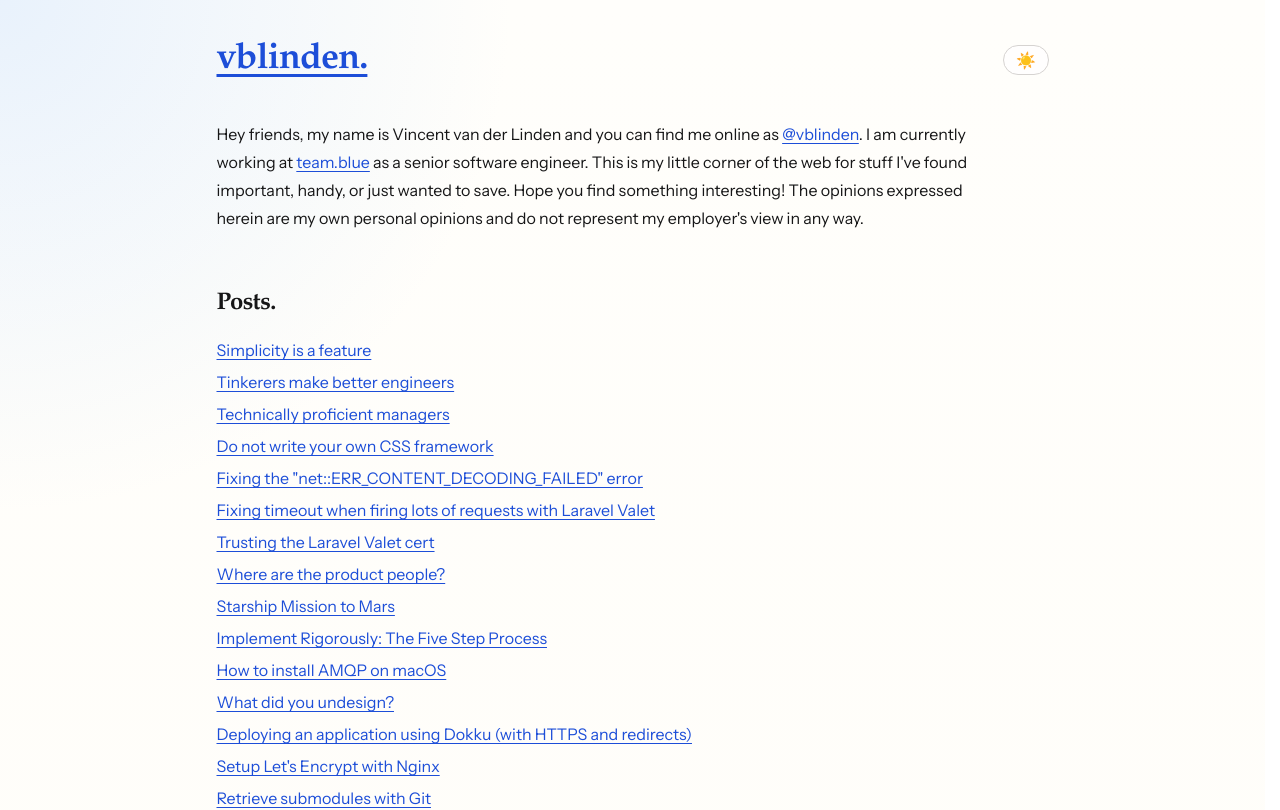
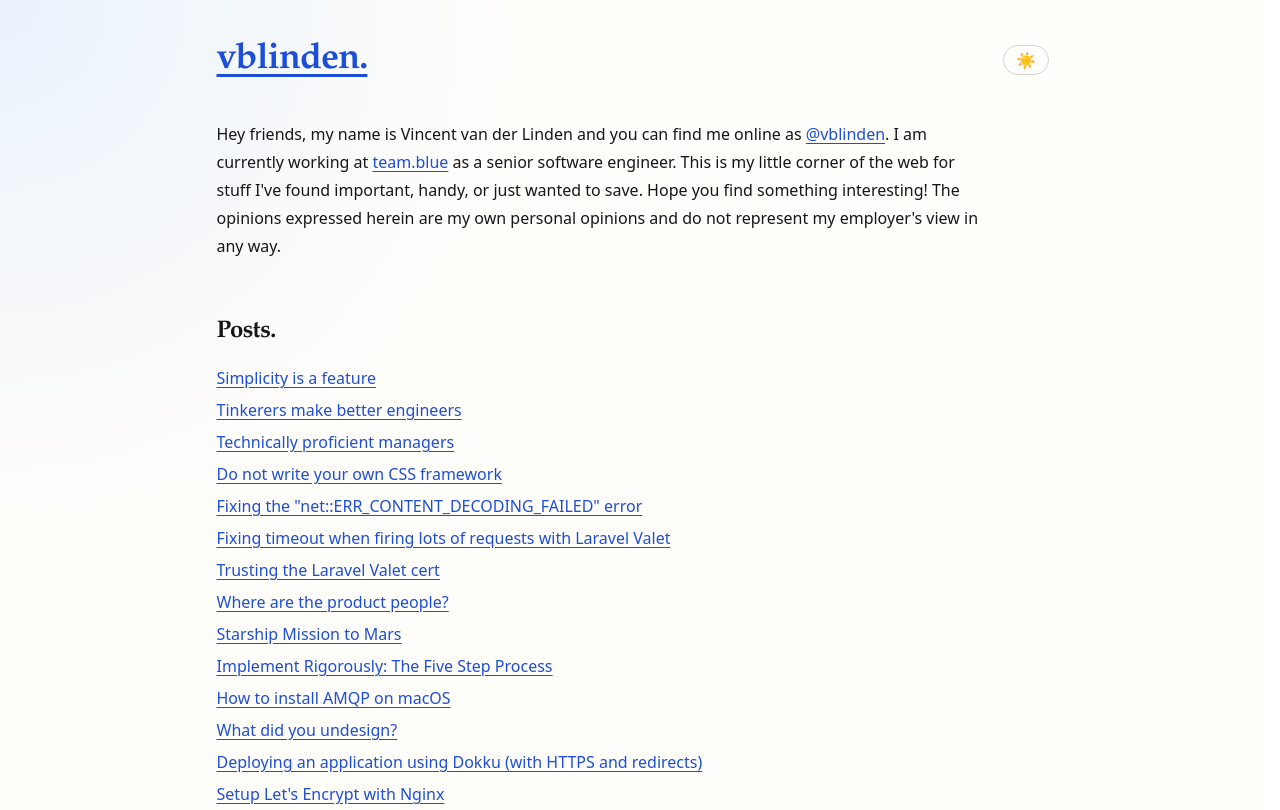
Before and after one commit to vblinden/blog, a Next.js app: page / in a window 1280 px wide. Shown: the top 810 px of the page. Built offline with nearby package versions, Linux system fonts and the light colour scheme; no server answers.

Commit message:
Use remote font

```diff
--- a/app/globals.css
+++ b/app/globals.css
@@ -1,33 +1,9 @@
 @import "tailwindcss";
 @import "highlight.js/styles/github-dark.css";
 
-@font-face {
-  font-family: "Instrument Sans";
-  font-style: normal;
-  font-weight: 400;
-  font-display: swap;
-  src: url("/fonts/instrument-sans-latin-400-normal.woff2") format("woff2");
-}
-
-@font-face {
-  font-family: "Instrument Sans";
-  font-style: normal;
-  font-weight: 500;
-  font-display: swap;
-  src: url("/fonts/instrument-sans-latin-500-normal.woff2") format("woff2");
-}
-
-@font-face {
-  font-family: "Instrument Sans";
-  font-style: normal;
-  font-weight: 600;
-  font-display: swap;
-  src: url("/fonts/instrument-sans-latin-600-normal.woff2") format("woff2");
-}
-
 @theme {
   --font-sans:
-    "Instrument Sans", ui-sans-serif, system-ui, sans-serif,
+    var(--font-instrument-sans), ui-sans-serif, system-ui, sans-serif,
     "Apple Color Emoji", "Segoe UI Emoji", "Segoe UI Symbol",
     "Noto Color Emoji";
   --font-serif:
--- a/app/layout.tsx
+++ b/app/layout.tsx
@@ -1,4 +1,5 @@
 import type { Metadata } from "next";
+import { Instrument_Sans } from "next/font/google";
 import Link from "next/link";
 import Script from "next/script";
 import { Analytics } from "@vercel/analytics/next";
@@ -11,6 +12,13 @@ import {
 } from "@/lib/site";
 
 import "./globals.css";
+
+const instrumentSans = Instrument_Sans({
+  subsets: ["latin"],
+  weight: ["400", "500", "600"],
+  variable: "--font-instrument-sans",
+  display: "swap",
+});
 
 const siteUrl = buildAbsoluteUrl("/");
 
@@ -68,7 +76,7 @@ export default function RootLayout({
         </Script>
       </head>
 
-      <body>
+      <body className={instrumentSans.variable}>
         <div className="page-shell">
           <header className="site-header">
             <h1 className="site-title">
```
